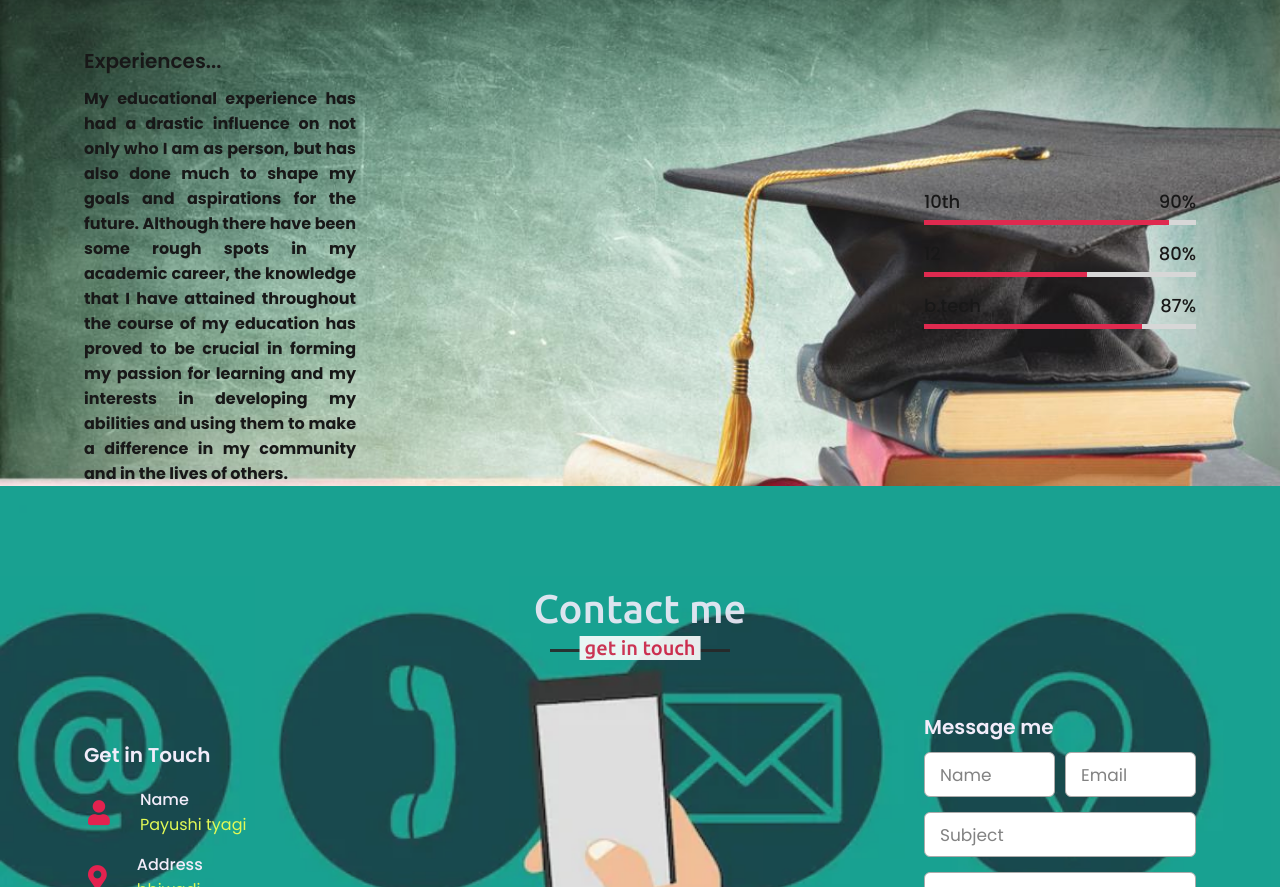
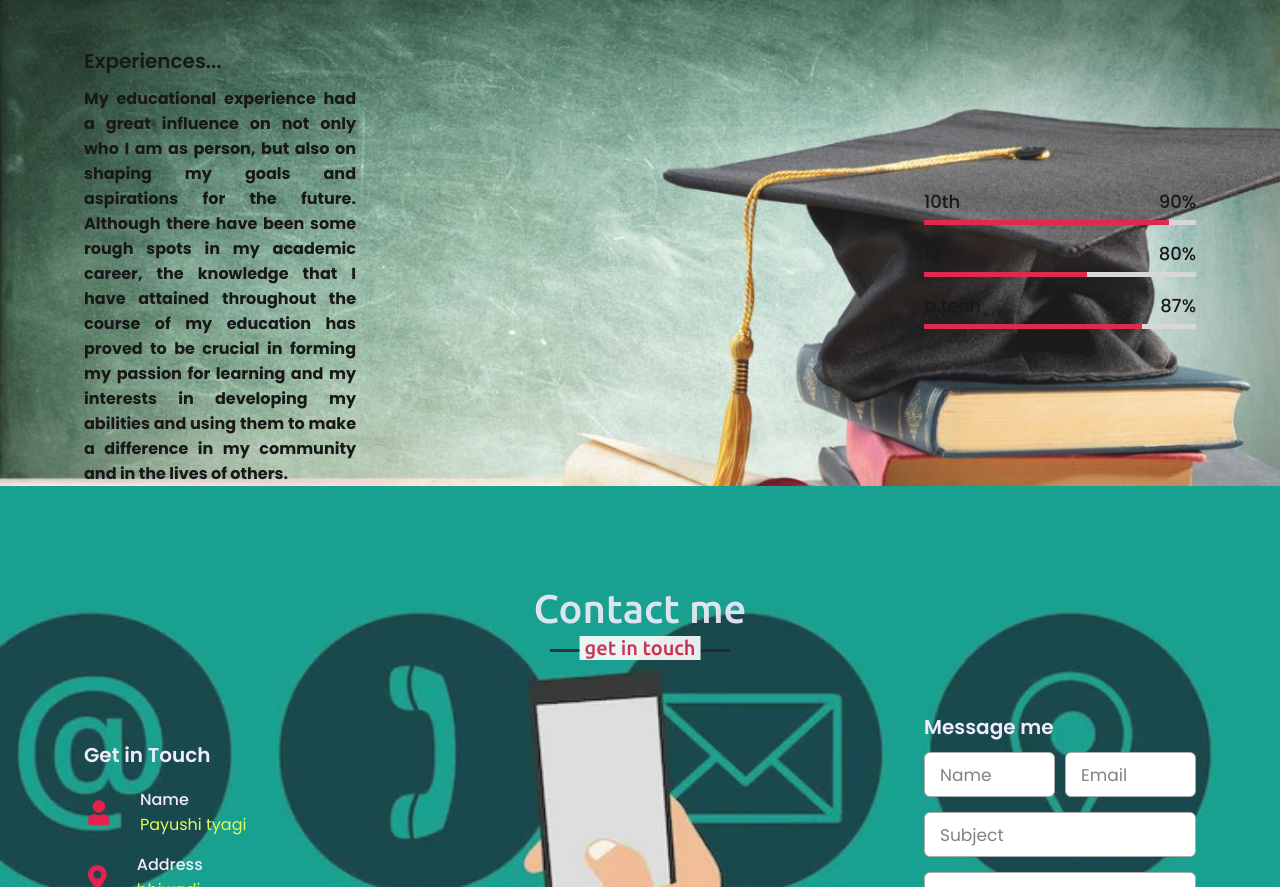
Before and after one commit to payushi1510/PORTFOLIO, a plain HTML site: page index.html in a window 1280 px wide. Shown: the part 5013-5900 px from the top of the page. Drawn offline with nearby package versions, Linux system fonts and the light colour scheme.

Commit message:
Update index.html

```diff
--- a/index.html
+++ b/index.html
@@ -194,7 +194,7 @@
 
 
                     <div class="text">Experiences...</div>
-                    <p> <b>My educational experience has had a drastic influence on not only who I am as person, but has also done much to shape my goals and aspirations for the future. Although there have been some rough spots in my academic career, the knowledge that I have attained throughout the course of my education has proved to be crucial in forming my passion for learning and my interests in developing my abilities and using them to make a difference in my community and in the lives of others.</b></p>
+                    <p> <b>My educational experience had a great influence on not only who I am as person, but also on shaping my goals and aspirations for the future. Although there have been some rough spots in my academic career, the knowledge that I have attained throughout the course of my education has proved to be crucial in forming my passion for learning and my interests in developing my abilities and using them to make a difference in my community and in the lives of others.</b></p>
 
                 </div>
                 <div class="column right">
```
